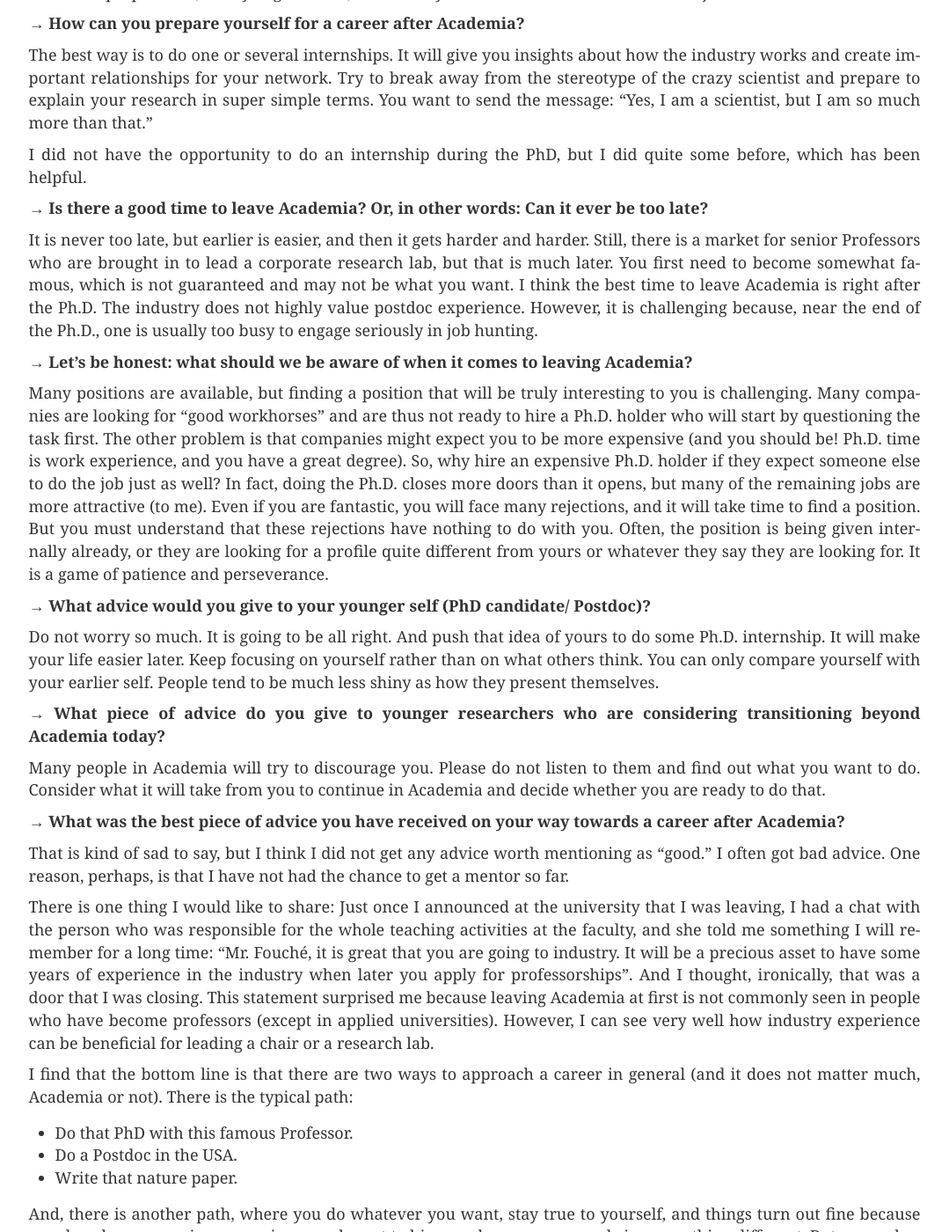
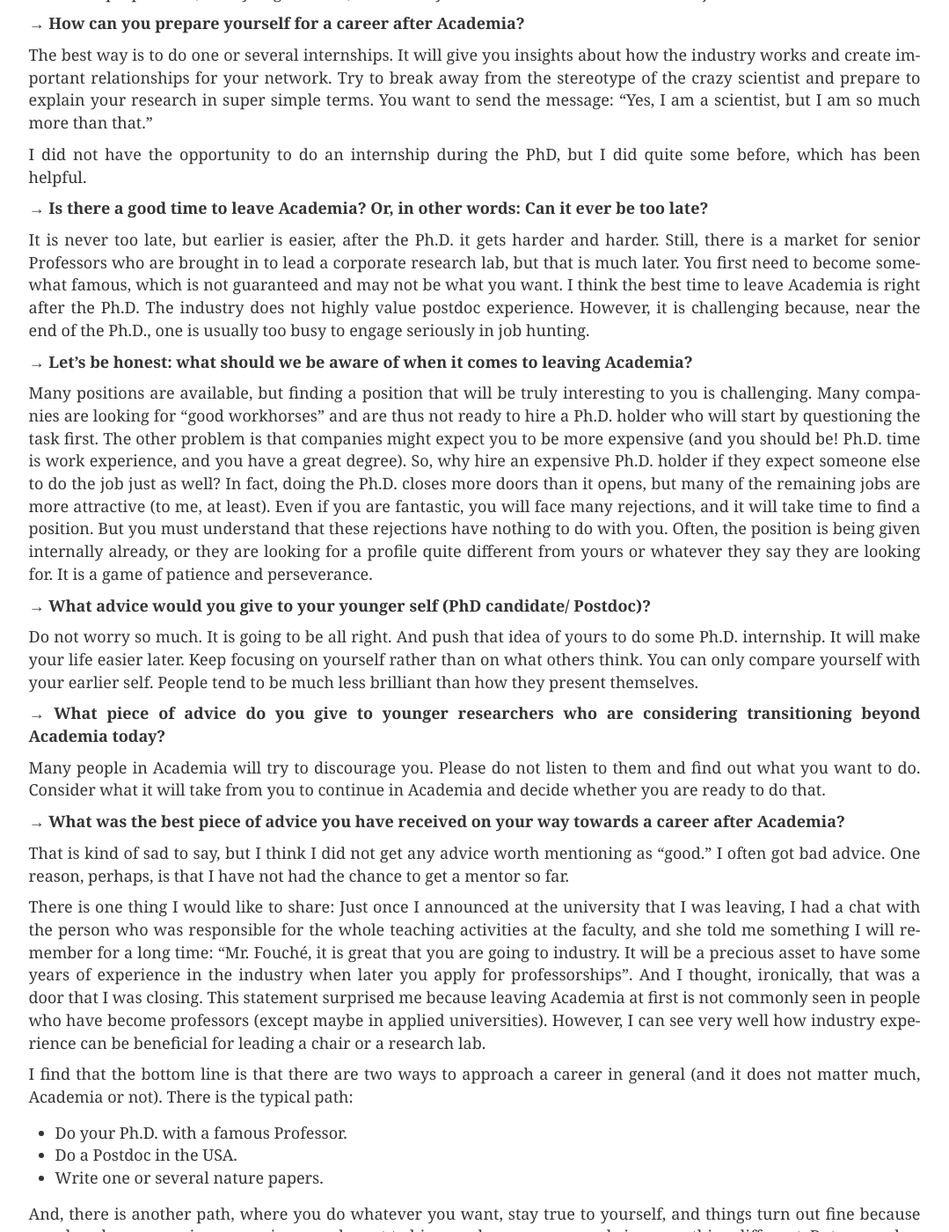
Before and after one commit to edouardfouche/edouardfouche.github.io, a Jekyll site: the page built from _posts/2023-12-06-Observations-about-my-transition-from-Academia-to-Industry.markdown, in a window 1280 px wide and 1400 px high, scrolled down 3219 px. Shown: the whole window at 88% size, without its empty margins (103-1182 px from the left). Built offline with Jekyll 4.4.1, drawn with Linux system fonts in a browser that asks for light colours; nearby versions of some CDN libraries; comment, search, counter and statistics services are not loaded; some of the changed text lies outside the part shown.

Commit message:
update post

```diff
--- a/_posts/2023-12-06-Observations-about-my-transition-from-Academia-to-Industry.markdown
+++ b/_posts/2023-12-06-Observations-about-my-transition-from-Academia-to-Industry.markdown
@@ -22,13 +22,13 @@
 
 At this stage and beyond, not choosing may happen for various reasons, e.g., some people are here already, and you have to deal with them; you cannot let them go. Or, you do not have your own lab yet, and the head of the lab does not involve you in hiring decisions.
 
-As you progress in Academia, the expected research output increases (you are an experienced researcher, right? So you can write more papers), but you have less control over productivity -- it depends on your environment and what you can make of it. In my opinion, the most important aspects are: good students, enough funding, and a supportive mentor.
+As you progress in Academia, the expected research output increases (you are an experienced researcher, right? So you can write more papers), but actually you have less control over productivity. What you can achieve mainly depend on your environment, and factors that you cannot control. In my opinion, the most important aspects are: good students, enough funding, and a supportive mentor.
 
-Until you become a Professor, you do not have much control over the environment, and even once you become Professor, your control is limited. You may have excellent research ideas, but if the topic and your profile do not fit the current expectation of funding parties (which can be influenced by various trends), you will likely not get the funds to perform your research. For example, I have met researchers who would artificially inject buzzwords like "Blockchain" into their project proposal to get the attention and approval of reviewers.
+Until you become a Professor, you do not have much control over your environment, and even once you become Professor, your control is limited. You may have excellent research ideas, but if the topic and your profile do not fit the current expectation of funding parties (which can be influenced by various trends), you will likely not get the funds to perform your research. For example, I have met researchers who would artificially inject buzzwords like "Blockchain" into their project proposal to get the attention and approval of reviewers.
 
-Ultimately, progress in Academia becomes a game of luck and possibly involves compromises on integrity. One pattern I see when looking at some successful researchers is that they tend to publish the same idea with a slight twist many times but sell it each time as brand new. To some extent, staying in Academia is not survival of the fittest but survival of the luckiest and least scrupulous. Don't get me wrong, at that level, everyone is excellent, and there are still outstanding researchers out there. The stakes are high, and the general attitude of "publish or perish" leads well-intentioned people to bend their integrity.
+Ultimately, progress in Academia becomes a game of luck and possibly involves compromises on integrity. One pattern I see when looking at some successful researchers is that they tend to publish the same idea with a slight twist many times, but sell it each time as brand new. To some extent, staying in Academia is not survival of the fittest but survival of the luckiest and least scrupulous. Don't get me wrong, at that level, everyone is excellent, and there are still outstanding researchers out there. But, the stakes are high, and the general attitude of "publish or perish" leads well-intentioned people to bend their integrity.
 
-**→ One thing that surprised you after you stepped beyond Academia**
+**→ One thing that surprised you after you stepped beyond Academia?**
 
 Everything must go faster (time is money). Still, we usually have better tools (money is not a problem, provided it brings you to your goal / the company's goal). Not everyone is so smart, so sometimes you have to go down two or three levels of abstraction to explain your science, although that makes it less precise.
 
@@ -63,7 +63,7 @@
 
 One of the hardest things is explaining what I did during my time in Academia. Most people need help understanding what you did and have no clue what process you went through.
 
-And, we from Academia tend to undersell ourselves largely. Some people in the industry would talk about themself like they are expert at something, but the level they need to call themself "expert" at something is very far below the level we need as researchers to call ourselves that.
+And, we from Academia tend to undersell ourselves largely. Some people in the industry would talk about themself like they are expert at something, but the level they need to call themself "expert" at something is very far below the level we need as researchers to call ourselves an expert.
 
 That is important to remember, and if you have a PhD, feel free to brag a little about it!
 
@@ -79,15 +79,15 @@
 
 **→ Is there a good time to leave Academia? Or, in other words: Can it ever be too late?**
 
-It is never too late, but earlier is easier, and then it gets harder and harder. Still, there is a market for senior Professors who are brought in to lead a corporate research lab, but that is much later. You first need to become somewhat famous, which is not guaranteed and may not be what you want. I think the best time to leave Academia is right after the  Ph.D. The industry does not highly value postdoc experience. However, it is challenging because, near the end of the Ph.D., one is usually too busy to engage seriously in job hunting.
+It is never too late, but earlier is easier, after the Ph.D. it gets harder and harder. Still, there is a market for senior Professors who are brought in to lead a corporate research lab, but that is much later. You first need to become somewhat famous, which is not guaranteed and may not be what you want. I think the best time to leave Academia is right after the  Ph.D. The industry does not highly value postdoc experience. However, it is challenging because, near the end of the Ph.D., one is usually too busy to engage seriously in job hunting.
 
 **→ Let's be honest: what should we be aware of when it comes to leaving Academia?**
 
-Many positions are available, but finding a position that will be truly interesting to you is challenging. Many companies are looking for "good workhorses" and are thus not ready to hire a Ph.D. holder who will start by questioning the task first. The other problem is that companies might expect you to be more expensive (and you should be! Ph.D. time is work experience, and you have a great degree). So, why hire an expensive Ph.D. holder if they expect someone else to do the job just as well? In fact, doing the Ph.D. closes more doors than it opens, but many of the remaining jobs are more attractive (to me). Even if you are fantastic, you will face many rejections, and it will take time to find a position. But you must understand that these rejections have nothing to do with you. Often, the position is being given internally already, or they are looking for a profile quite different from yours or whatever they say they are looking for. It is a game of patience and perseverance.
+Many positions are available, but finding a position that will be truly interesting to you is challenging. Many companies are looking for "good workhorses" and are thus not ready to hire a Ph.D. holder who will start by questioning the task first. The other problem is that companies might expect you to be more expensive (and you should be! Ph.D. time is work experience, and you have a great degree). So, why hire an expensive Ph.D. holder if they expect someone else to do the job just as well? In fact, doing the Ph.D. closes more doors than it opens, but many of the remaining jobs are more attractive (to me, at least). Even if you are fantastic, you will face many rejections, and it will take time to find a position. But you must understand that these rejections have nothing to do with you. Often, the position is being given internally already, or they are looking for a profile quite different from yours or whatever they say they are looking for. It is a game of patience and perseverance.
 
 **→ What advice would you give to your younger self (PhD candidate/ Postdoc)?**
 
-Do not worry so much. It is going to be all right. And push that idea of yours to do some Ph.D. internship. It will make your life easier later. Keep focusing on yourself rather than on what others think. You can only compare yourself with your earlier self. People tend to be much less shiny as how they present themselves.
+Do not worry so much. It is going to be all right. And push that idea of yours to do some Ph.D. internship. It will make your life easier later. Keep focusing on yourself rather than on what others think. You can only compare yourself with your earlier self. People tend to be much less brilliant than how they present themselves.
 
 **→ What piece of advice do you give to younger researchers who are considering transitioning beyond Academia today?**
 
@@ -97,14 +97,14 @@
 
 That is kind of sad to say, but I think I did not get any advice worth mentioning as "good." I often got bad advice. One reason, perhaps, is that I have not had the chance to get a mentor so far.
 
-There is one thing I would like to share: Just once I announced at the university that I was leaving, I had a chat with the person who was responsible for the whole teaching activities at the faculty, and she told me something I will remember for a long time: "Mr. Fouché, it is great that you are going to industry. It will be a precious asset to have some years of experience in the industry when later you apply for professorships". And I thought, ironically, that was a door that I was closing. This statement surprised me because leaving Academia at first is not commonly seen in people who have become professors (except in applied universities). However, I can see very well how industry experience can be beneficial for leading a chair or a research lab.
+There is one thing I would like to share: Just once I announced at the university that I was leaving, I had a chat with the person who was responsible for the whole teaching activities at the faculty, and she told me something I will remember for a long time: "Mr. Fouché, it is great that you are going to industry. It will be a precious asset to have some years of experience in the industry when later you apply for professorships". And I thought, ironically, that was a door that I was closing. This statement surprised me because leaving Academia at first is not commonly seen in people who have become professors (except maybe in applied universities). However, I can see very well how industry experience can be beneficial for leading a chair or a research lab.
 
 I find that the bottom line is that there are two ways to approach a career in general (and it does not matter much, Academia or not). There is the typical path:
-- Do that PhD with this famous Professor.
+- Do your Ph.D. with a famous Professor.
 - Do a Postdoc in the USA.
-- Write that nature paper.
+- Write one or several nature papers.
 
-And, there is another path, where you do whatever you want, stay true to yourself, and things turn out fine because people value your unique experience and want to hire you because you can bring something different. But remember that those positions are rare because people want to hire people who are alike.
+And, there is another path, where you do whatever you want, stay true to yourself, and things turn out fine because people value your unique experience and want to hire you because you can bring something different. But remember that those positions are rare because people tend to hire people who are alike.
 
 **...**
 
```
Also changed, not shown: other parts of _posts/2023-12-06-Observations-about-my-transition-from-Academia-to-Industry.markdown (+1 -1 lines).
